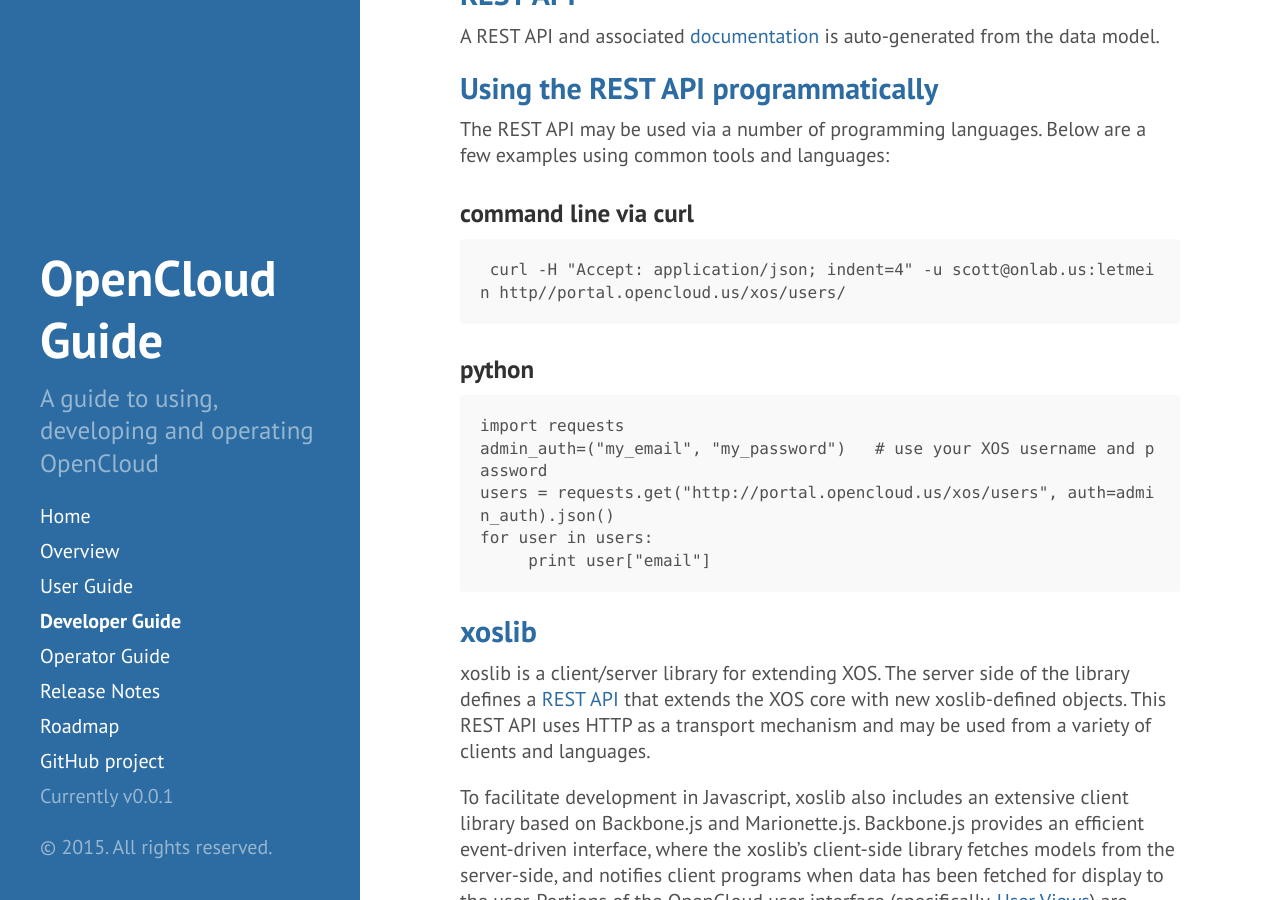
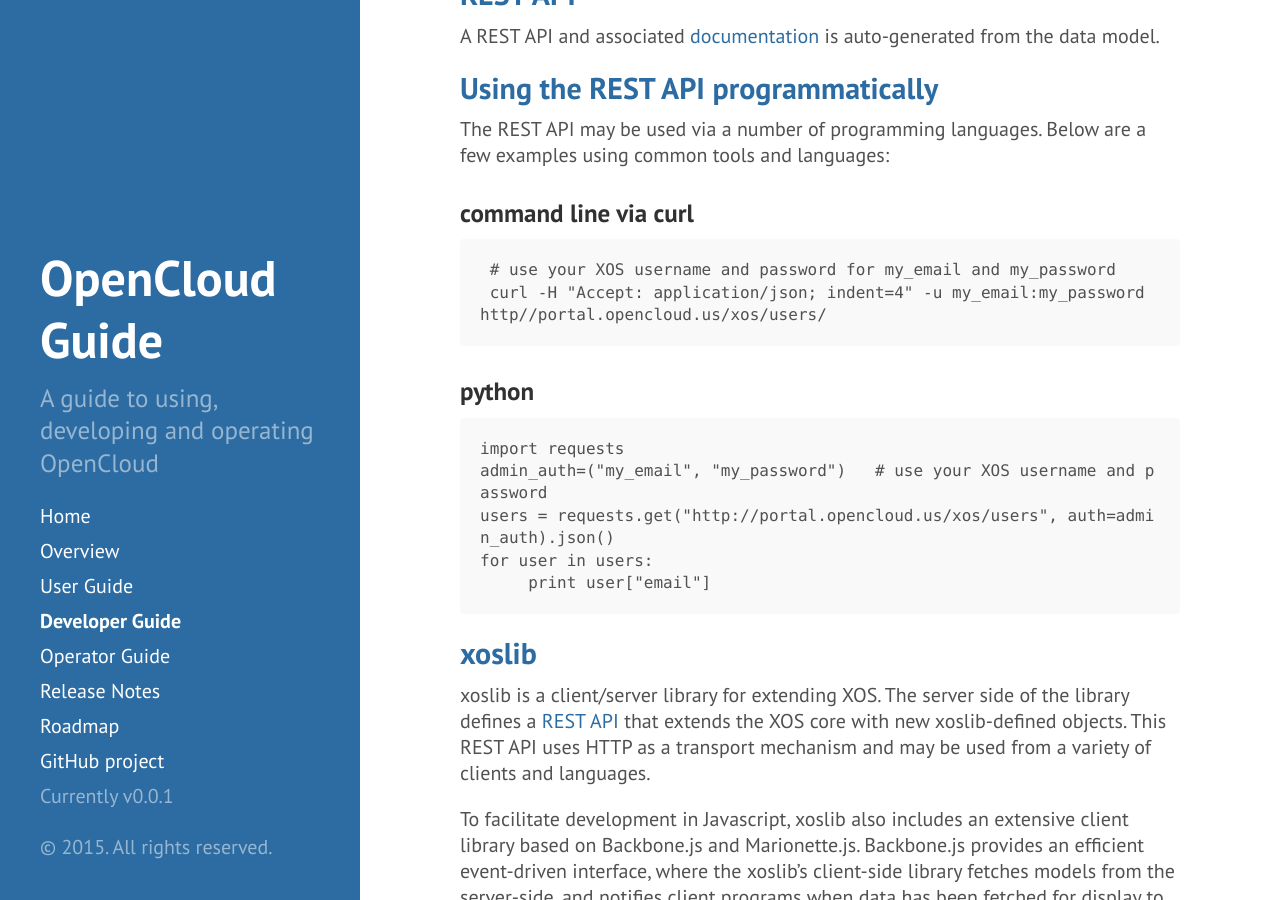
Before and after one commit to open-cloud/open-cloud.github.io.old, a Jekyll site: the page built from 2_developer.md, in a window 1280 px wide and 900 px high, scrolled down 378 px. Built offline with Jekyll 4.4.1, drawn with Linux system fonts in a browser that asks for light colours; Markdown is read by kramdown in place of the engine named in the settings.

Commit message:
curl example

```diff
--- a/2_developer.md
+++ b/2_developer.md
@@ -24,7 +24,8 @@
 
 ###command line via curl
 
-     curl -H "Accept: application/json; indent=4" -u scott@onlab.us:letmein http//portal.opencloud.us/xos/users/
+     # use your XOS username and password for my_email and my_password
+     curl -H "Accept: application/json; indent=4" -u my_email:my_password http//portal.opencloud.us/xos/users/
 
 ###python
 
```
